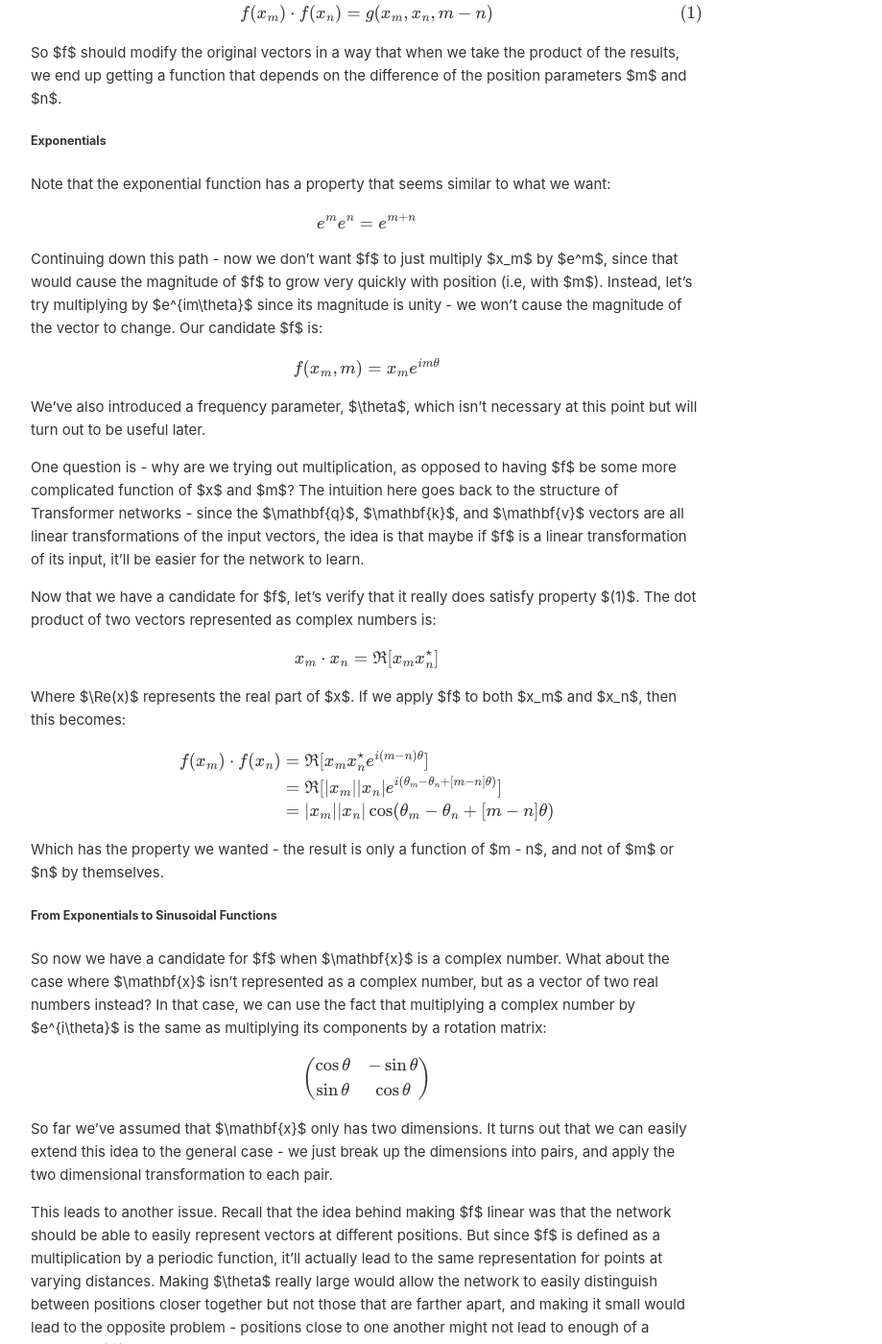
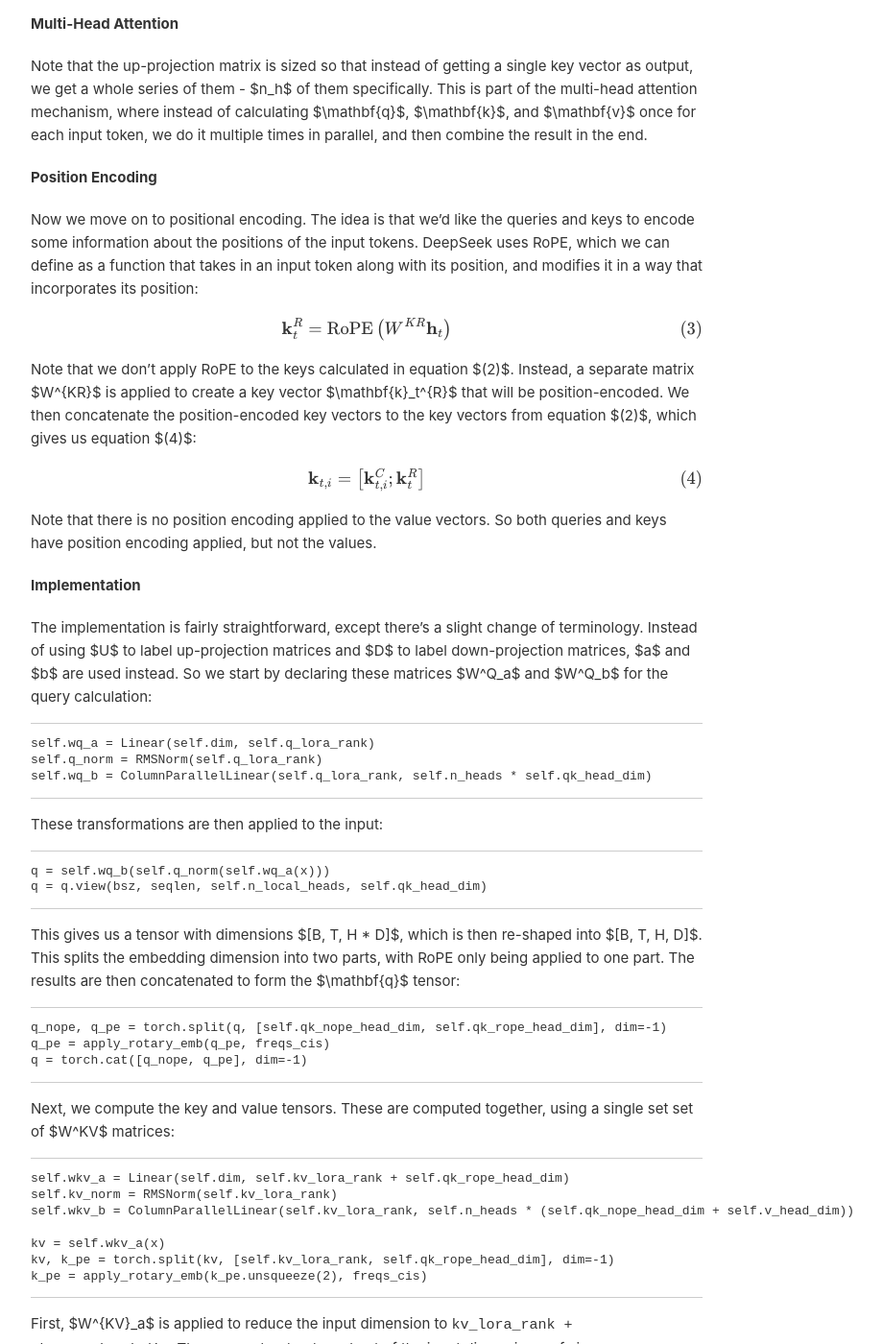
Before and after one commit to mfaizan/mfaizan.github.io, a Jekyll site: the page built from _posts/2023-04-02-sines.markdown, in a window 1280 px wide and 1400 px high, scrolled down 1731 px. Shown: the whole window at 96% size, without its empty margins (258-1177 px from the left). Built offline with Jekyll 4.4.1, drawn with Linux system fonts in a browser that asks for light colours; formulas are drawn with MathJax 3; some of the changed text lies outside the part shown.

Commit message:
Update 2023-04-02-sines.markdown

````diff
--- a/_posts/2023-04-02-sines.markdown
+++ b/_posts/2023-04-02-sines.markdown
@@ -1,103 +1,110 @@
 ---
-title: Why Are Sines and Cosines Used For Positional Encoding?
+title: "Anatomy of an LLM: Internals of DeepSeek-V3's Attention Implementation"
 layout: default
-date: 2023-04-02
-keywords: symmetry
+date: 2025-03-06
+keywords: deepseek
 published: true
 mathjax: yes
 ---
 
-One of the earliest steps in any neural network operating on sequences is position encoding - augmenting a sequence of input vectors so that the vectors also encode information about their position in the sequence. Many of the most commonly used schemes for doing this involve adding or multiplying these vectors by sinusoidal functions, and this can be a bit surprising - at first glance, sines and cosines are unlikely to have much to do with encoding positions.
+The DeepSeek-V3 paper presents, in the section on Multi-Head Latent Attention, a fairly complex looking set of equations:
 
-This post attempts, in an elementary way, to build some intuition for why sinusoidal functions can be useful ways to represent position information. It does so in the context of Transformer networks and RoPE (Rotary Position Embedding), which happens to be the position encoding scheme used in Meta's LLaMA model.
+$$ \mathbf{c}_t^{KV} = W^{DKV}\mathbf{h}_t \tag{1} $$
 
-##### Transformers and Self-Attention
+$$ \left[\mathbf{k}_{t,1}^{C};\mathbf{k}_{t,1}^{C};...;\mathbf{k}_{t,n_h}^{C}\right] = \mathbf{k}_{t}^{C} = W^{UK}\mathbf{c}_t^{KV} \tag{2} $$
 
-Let's start with a brief (and simplified) review of the self-attention operation in Transformer networks. For each input vector $\mathbf{x}$ (which represents some token), we calculate three new vectors - the query $\mathbf{q}$, key $\mathbf{k}$, and value $\mathbf{v}$. Then, we output the following:
+$$ \mathbf{k}_t^{R} = \text{RoPE}\left( W^{KR}\mathbf{h}_t \right) \tag{3} $$
 
-$$ \mathbf{x_{out}} = (\mathbf{q}\cdot\mathbf{k_1})\mathbf{v_1} + (\mathbf{q}\cdot\mathbf{k_2})\mathbf{v_2} + \ldots + (\mathbf{q}\cdot\mathbf{k_n})\mathbf{v_n} $$
+$$ \mathbf{k}_{t,i} = \left[ \mathbf{k}_{t,i}^C;\mathbf{k}_t^R \right] \tag{4} $$
 
-The idea is that the dot product between two vectors should give us some measure of how similar or interesting those vectors are to each other. So for some input vector $\mathbf{x}$, we first calculate a $\mathbf{q}$, and then calculate dot products with all other key vectors $\mathbf{k_1}, \mathbf{k_2}, \cdots, \mathbf{k_n}$ in the sequence to determine to what extent those vectors should influence the output we generate for $\mathbf{x}$. Finally, instead of just directly multiplying the results of the dot products by the $\mathbf{x_n}$ vectors, we multiply by their respective $\mathbf{v}$ vectors instead.
+$$ \left[\mathbf{v}_{t,1}^{C};\mathbf{v}_{t,1}^{C};...;\mathbf{v}_{t,n_h}^{C}\right] = \mathbf{v}_{t}^{C} = W^{UV}\mathbf{c}_t^{KV} \tag{5} $$
 
-<div class='figure'>
-    <img src="/assets/attention.png"
-         style="width: 50%; height: 50%; display: block; margin: 0 auto;"/>
-    <div class='caption'>
-        <span class='caption-label'>Figure 1.</span> The attention operation takes an $\mathbf{x}$ and mixes in information from other input vectors using dot products between auxiliary $\mathbf{q}$, $\mathbf{k}$, $\mathbf{v}$ vectors.
-    </div>
-</div>
+$$ \mathbf{o}_{t,i} = \sum_{j=1}^{t}\text{Softmax}_j\left( \frac{\mathbf{q}_{t,i}\mathbf{k}_{j,i}}{\sqrt{d_h+d^R_h}} \right)\mathbf{v}_{j,i}^C \tag{6} $$
 
-One shortcoming of this approach is that it doesn't account for positions - two vectors will have the same dot product, regardless of how close they are to each other in the input sequence. What we want is a way to modify each vector in a way that incorporates information about its position.
+This post attempts to break these equations down to show where they're coming from, and hopefully provide some helpful intuition.
 
-##### Encoding Positions
-To make things simpler, let's assume that $\mathbf{x_m}$, which is some input vector that occupies position $m$, is a two dimensional vector. Then, we can represent it as a complex number:
+#### Overview
 
-$$ x_m = |x_m|e^{i\theta_m} $$
+DeepSeek builds on a standard transformer architecture, where given a series of input vectors $\mathbf{h}_t$, which each vector representing a token, we want to calculate three vectors: the key $\mathbf{k}$, query $\mathbf{q}, and value $\mathbf{v}$, using a set of weight matrices. We then apply the attention operation, which involves taking the dot product between the query of one token with the value of other tokens to get an idea of how "relevant" the tokens are to each other. Finally, we scale the result by the value.
 
-Let's define $f(x, m)$ as a function that takes a vector (represented as a complex number) and its position, and modifies the vector in a way that incorporates information about its position in the input sequence.
+So naively, we'd start by taking the input token, $\mathbf{h}_t$, and calculating $\mathbf{q}_t$, $\mathbf{k}_t$, $\mathbf{v}_t$:
 
-What properties would we like this function $f$ to have? Suppose that we have two vectors, one at position $m$ and one at position $n$. When we apply $f$ to both vectors to encode position information and then take the dot product of these two vectors (as part of the attention operation discussed earlier), we'd like the result to depend on the distance between the two vectors, i.e., $m - n$, and not on $m$ and $n$ themselves. So we'd like:
+$$ \mathbf{q}_t = W^Q\mathbf{h}_t $$
 
-$$ f(x_m) \cdot f(x_n) = g(x_m,x_n, m - n) \tag{1} $$
+$$ \mathbf{k}_t = W^K\mathbf{h}_t $$
 
-So $f$ should modify the original vectors in a way that when we take the product of the results, we end up getting a function that depends on the difference of the position parameters $m$ and $n$.
+$$ \mathbf{v}_t = W^V\mathbf{h}_t $$
 
-##### Exponentials
+DeepSeek makes a few modifications to this process.
 
-Note that the exponential function has a property that seems similar to what we want:
+#### Low-Rank Joint Compression
 
-$$ e^me^n = e^{m+n} $$
+First, it leverages Low-Rank Joint Compression to reduce the size of the matrices involved. So instead of using a single matrix $W^K$, it decomposes the matrix into a product of two smaller matrices:
 
-Continuing down this path - now we don't want $f$ to just multiply $x_m$ by $e^m$, since that would cause the magnitude of $f$ to grow very quickly with position (i.e, with $m$). Instead, let's try multiplying by $e^{im\theta}$ since its magnitude is unity - we won't cause the magnitude of the vector to change. Our candidate $f$ is:
+$$ W^K = W^{UK}W^{DK} $$
 
-$$ f(x_m, m) = x_{m}e^{im\theta} $$
+So instead of just multiplying the input by $W^K$, we first multiply the input token $\mathbf{h}_t$ by the down-projection matrix $W^{DK}$, which reduces the dimension of the input, and then we apply an up-projection matrix $W^{UK}$ to restore the original dimension.
 
-We've also introduced a frequency parameter, $\theta$, which isn't necessary at this point but will turn out to be useful later.
+We also combine the key and value matrices ($W^K$ and $W^V$) into a single matrix. Putting this together, we get the first equation:
 
-One question is - why are we trying out multiplication, as opposed to having $f$ be some more complicated function of $x$ and $m$? The intuition here goes back to the structure of Transformer networks - since the $\mathbf{q}$, $\mathbf{k}$, and $\mathbf{v}$ vectors are all linear transformations of the input vectors, the idea is that maybe if $f$ is a linear transformation of its input, it'll be easier for the network to learn.
+$$ \mathbf{c}_t^{KV} = W^{DKV}\mathbf{h}_t \tag{1} $$
 
-Now that we have a candidate for $f$, let's verify that it really does satisfy property $(1)$. The dot product of two vectors represented as complex numbers is:
+So we take the input token, and multiply by a combined key and value down-projection matrix $W^DKV$ to get $\mathbf{c}_t^{KV}$, which is a compressed combination of the key and value vectors.
 
-$$ x_m \cdot x_n = \Re[x_{m}x^\star_n] $$
+Next, we apply the up-projection matrices for keys and values, which give us equations $(2)$ and $(5)$:
 
-Where $\Re(x)$ represents the real part of $x$. If we apply $f$ to both $x_m$ and $x_n$, then this becomes:
+$$ \left[\mathbf{k}_{t,1}^{C};\mathbf{k}_{t,1}^{C};...;\mathbf{k}_{t,n_h}^{C}\right] = \mathbf{k}_{t}^{C} = W^{UK}\mathbf{c}_t^{KV} \tag{2} $$
+$$ \left[\mathbf{v}_{t,1}^{C};\mathbf{v}_{t,1}^{C};...;\mathbf{v}_{t,n_h}^{C}\right] = \mathbf{v}_{t}^{C} = W^{UV}\mathbf{c}_t^{KV} \tag{5} $$
 
-$$ \begin{align} f(x_m) \cdot f(x_n) &= \Re[x_{m}x^\star_{n}e^{i(m - n)\theta}] \\
-&= \Re[|x_m||x_n|e^{i(\theta_m - \theta_n + [m - n]\theta)}] \\
-&=  |x_m||x_n| \cos(\theta_m - \theta_n + [m - n]\theta)\end{align} $$
+#### Multi-Head Attention
 
-Which has the property we wanted - the result is only a function of $m - n$, and not of $m$ or $n$ by themselves.
+Note that the up-projection matrix is sized so that instead of getting a single key vector as output, we get a whole series of them - $n_h$ of them specifically. This is part of the multi-head attention mechanism, where instead of calculating $\mathbf{q}$, $\mathbf{k}$, and $\mathbf{v}$ once for each input token, we do it multiple times in parallel, and then combine the result in the end.
 
-##### From Exponentials to Sinusoidal Functions
+#### Position Encoding
 
-So now we have a candidate for $f$ when $\mathbf{x}$ is a complex number. What about the case where $\mathbf{x}$ isn't represented as a complex number, but as a vector of two real numbers instead? In that case, we can use the fact that multiplying a complex number by $e^{i\theta}$ is the same as multiplying its components by a rotation matrix:
+Now we move on to positional encoding. The idea is that we’d like the queries and keys to encode some information about the positions of the input tokens. DeepSeek uses RoPE, which we can define as a function that takes in an input token along with its position, and modifies it in a way that incorporates its position:
 
-$$ \begin{pmatrix}
-\cos\theta & -\sin\theta \\
-\sin\theta & \cos\theta
-\end{pmatrix} $$
+$$ \mathbf{k}_t^{R} = \text{RoPE}\left( W^{KR}\mathbf{h}_t \right) \tag{3} $$
 
-So far we've assumed that $\mathbf{x}$ only has two dimensions. It turns out that we can easily extend this idea to the general case - we just break up the dimensions into pairs, and apply the two dimensional transformation to each pair.
+Note that we don't apply RoPE to the keys calculated in equation $(2)$. Instead, a separate matrix $W^{KR}$ is applied to create a key vector $\mathbf{k}_t^{R}$ that will be position-encoded. We then concatenate the position-encoded key vectors to the key vectors from equation $(2)$, which gives us equation $(4)$:
 
-This leads to another issue. Recall that the idea behind making $f$ linear was that the network should be able to easily represent vectors at different positions. But since $f$ is defined as a multiplication by a periodic function, it'll actually lead to the same representation for points at varying distances. Making $\theta$ really large would allow the network to easily distinguish between positions closer together but not those that are farther apart, and making it small would lead to the opposite problem - positions close to one another might not lead to enough of a change in $f$ to allow the network to easily distinguish them.
+$$ \mathbf{k}_{t,i} = \left[ \mathbf{k}_{t,i}^C;\mathbf{k}_t^R \right] \tag{4} $$
 
-<div class='figure'>
-    <img src="/assets/cosine.png"
-         style="width: 80%; height: 80%; display: block; margin: 0 auto;"/>
-    <div class='caption'>
-        <span class='caption-label'>Figure 2.</span> Transformations using sinusoidal functions will have the same representation for different distances.    </div>
-</div>
+Note that there is no position encoding applied to the value vectors. So both queries and keys have position encoding applied, but not the values.
 
-One way to deal with this is to use different values of $\theta$ for each pair of dimensions. So some dimensions will encode shorter distance information, and some will encode longer distance information. Putting it all together, we get the following transformation:
+#### Implementation
 
-$$ f(\mathbf{x}, m) = \mathbf{x}\begin{pmatrix}
-\cos m\theta_1 & -\sin m\theta_1 & 0 & 0 & \cdots & 0 & 0 \\
-\sin m\theta_1 & \cos m\theta_1 & 0 & 0 & \cdots & 0 & 0 \\
-0 & 0 & \cos m\theta_2 & -\sin m\theta_2 & \cdots & 0 & 0 \\
-0 & 0 & \sin m\theta_2 & \cos m\theta_2 & \cdots & 0 & 0 \\
-\vdots & \vdots & \vdots & \vdots & \ddots & \vdots & \vdots \\
-0 & 0 & 0 & 0 & \cdots & \cos m\theta_{d/2} & -\sin m\theta_{d/2} \\
-0 & 0 & 0 & 0 & \cdots & \sin m\theta_{d/2} & \cos m\theta_{d/2}
-\end{pmatrix} $$
+The implementation is fairly straightforward, except there's a slight change of terminology. Instead of using $U$ to label up-projection matrices and $D$ to label down-projection matrices, $a$ and $b$ are used instead. So we start by declaring these matrices $W^Q_a$ and $W^Q_b$ for the query calculation:
 
-In summary - fairly simple considerations around properties we'd like the dot product to have (i.e., only being a function of $m - n$) and a preference for linear transformations leads to an effective positional embedding scheme that uses sinusoidal functions and generalizes to any number of dimensions - which is quite remarkable.
+```
+self.wq_a = Linear(self.dim, self.q_lora_rank)
+self.q_norm = RMSNorm(self.q_lora_rank)
+self.wq_b = ColumnParallelLinear(self.q_lora_rank, self.n_heads * self.qk_head_dim)
+```
+
+These transformations are then applied to the input:
+
+```
+q = self.wq_b(self.q_norm(self.wq_a(x)))
+q = q.view(bsz, seqlen, self.n_local_heads, self.qk_head_dim)
+```
+
+This gives us a tensor with dimensions $[B, T, H * D]$, which is then re-shaped into $[B, T, H, D]$. This splits the embedding dimension into two parts, with RoPE only being applied to one part. The results are then concatenated to form the $\mathbf{q}$ tensor:
+```
+q_nope, q_pe = torch.split(q, [self.qk_nope_head_dim, self.qk_rope_head_dim], dim=-1)
+q_pe = apply_rotary_emb(q_pe, freqs_cis)
+q = torch.cat([q_nope, q_pe], dim=-1)
+```
+
+Next, we compute the key and value tensors. These are computed together, using a single set set of $W^KV$ matrices:
+```
+self.wkv_a = Linear(self.dim, self.kv_lora_rank + self.qk_rope_head_dim)
+self.kv_norm = RMSNorm(self.kv_lora_rank)
+self.wkv_b = ColumnParallelLinear(self.kv_lora_rank, self.n_heads * (self.qk_nope_head_dim + self.v_head_dim))
+
+kv = self.wkv_a(x)
+kv, k_pe = torch.split(kv, [self.kv_lora_rank, self.qk_rope_head_dim], dim=-1)
+k_pe = apply_rotary_emb(k_pe.unsqueeze(2), freqs_cis)
+```
+
+First, $W^{KV}_a$ is applied to reduce the input dimension to `kv_lora_rank + qk_rope_head_dim`. Then, we extract out a subset of the input dimensions, of size `qk_rope_head_dim`, to apply RoPE encoding to. The leftover dimensions, of size `kv_lora_rank`, are then normalized and up-projected using $W^{KV}_b$ to a dimension of `qk_nope_head_dim + v_head_dim`, and then finally split out into $\mathbf{k}$ and $\mathbf{v}$ components. K is composed of one part that had positional encoding applied to it, and another that hadn’t.
````
